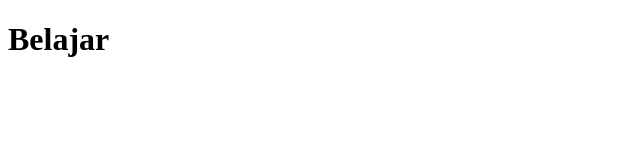
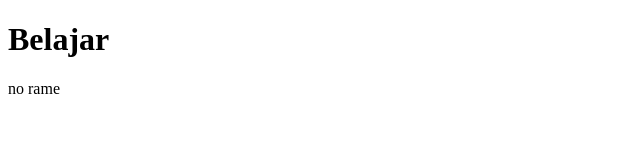
Before and after one commit to faisalakbar3012/faisal-coding, a plain HTML site: page index.html in a window 1280 px wide. Shown: the full height of the page, 0-640 px from the left. Drawn offline with Linux system fonts and the light colour scheme.

Commit message:
menambahkan paragraf

```diff
--- a/index.html
+++ b/index.html
@@ -7,5 +7,6 @@
 </head>
 <body>
     <h1>Belajar</h1>
+    <p>no rame</p>
 </body>
 </html>
```
